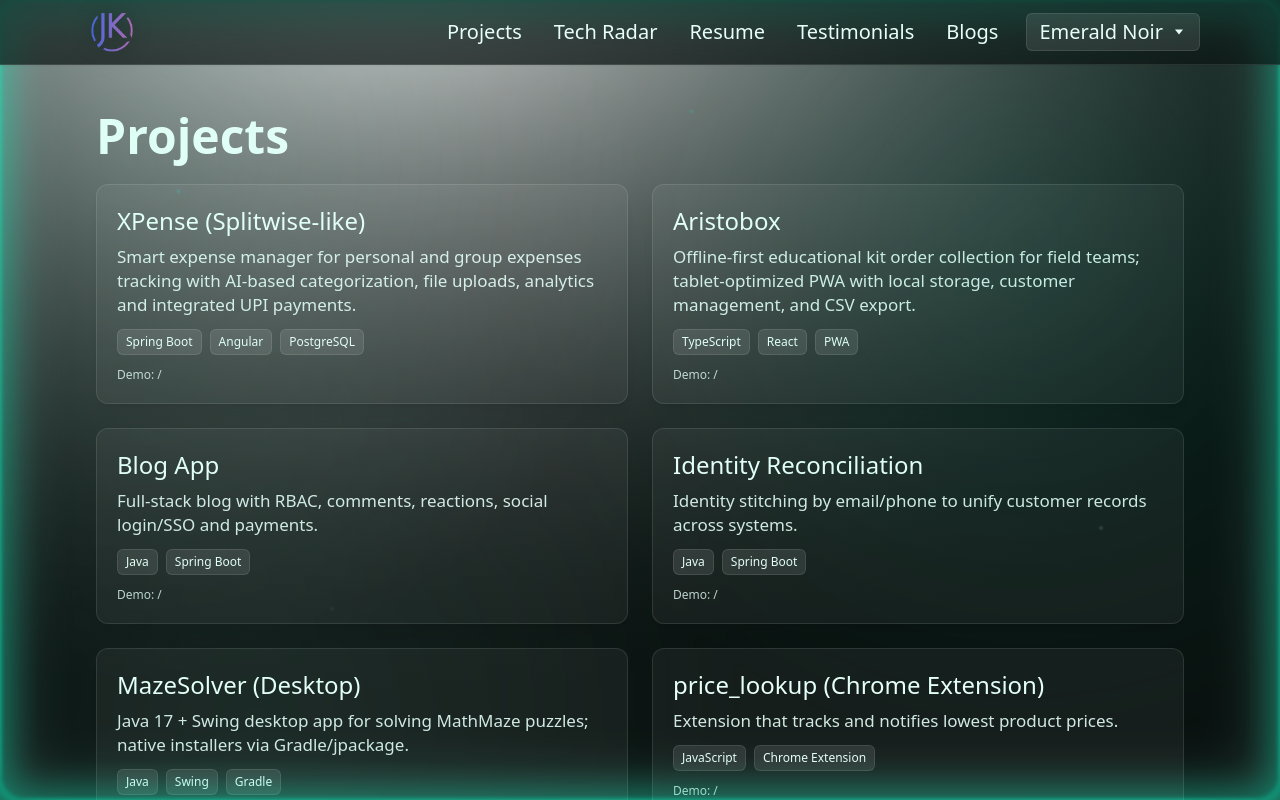
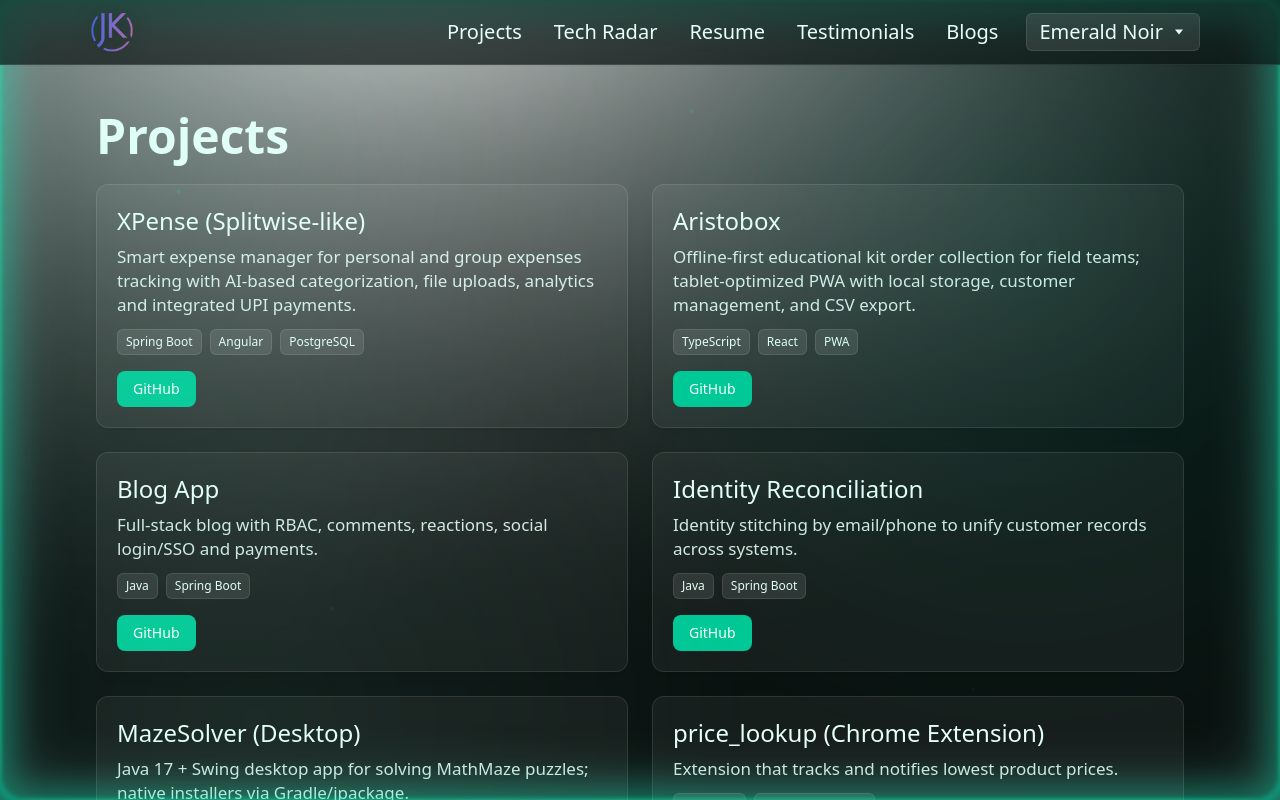
Before and after one commit to jkjitendra/jitendra-portfolio, a Next.js app: page /projects in a window 1280 px wide. Shown: the top 800 px of the page. Built offline with nearby package versions, Linux system fonts and the light colour scheme.

Commit message:
fix(projects): ensure demo credentials are displayed only when available

```diff
--- a/app/projects/page.tsx
+++ b/app/projects/page.tsx
@@ -22,11 +22,34 @@ export default function ProjectsPage() {
                 ))}
               </div>
 
-              {p.demo && (
+              {p.demo.username && (
                 <div className="mt-3 text-xs opacity-80">
-                  Demo: <b>{p.demo.username}</b> / <b>{p.demo.password}</b>
+                  Demo: <b>{p.demo?.username}</b> / <b>{p.demo?.password}</b>
                 </div>
               )}
+
+              <div className="mt-4 flex gap-3 text-sm">
+                {p.github && (
+                  <a
+                    className="btn btn-sm btn-ghost hover:bg-blue-600 hover:text-white"
+                    href={p.github}
+                    target="_blank"
+                    rel="noopener noreferrer"
+                  >
+                    GitHub
+                  </a>
+                )}
+                {p.live && (
+                  <a
+                    className="btn"
+                    href={p.live}
+                    target="_blank"
+                    rel="noopener noreferrer"
+                  >
+                    Live
+                  </a>
+                )}
+              </div>
             </div>
           ))}
         </div>
```
